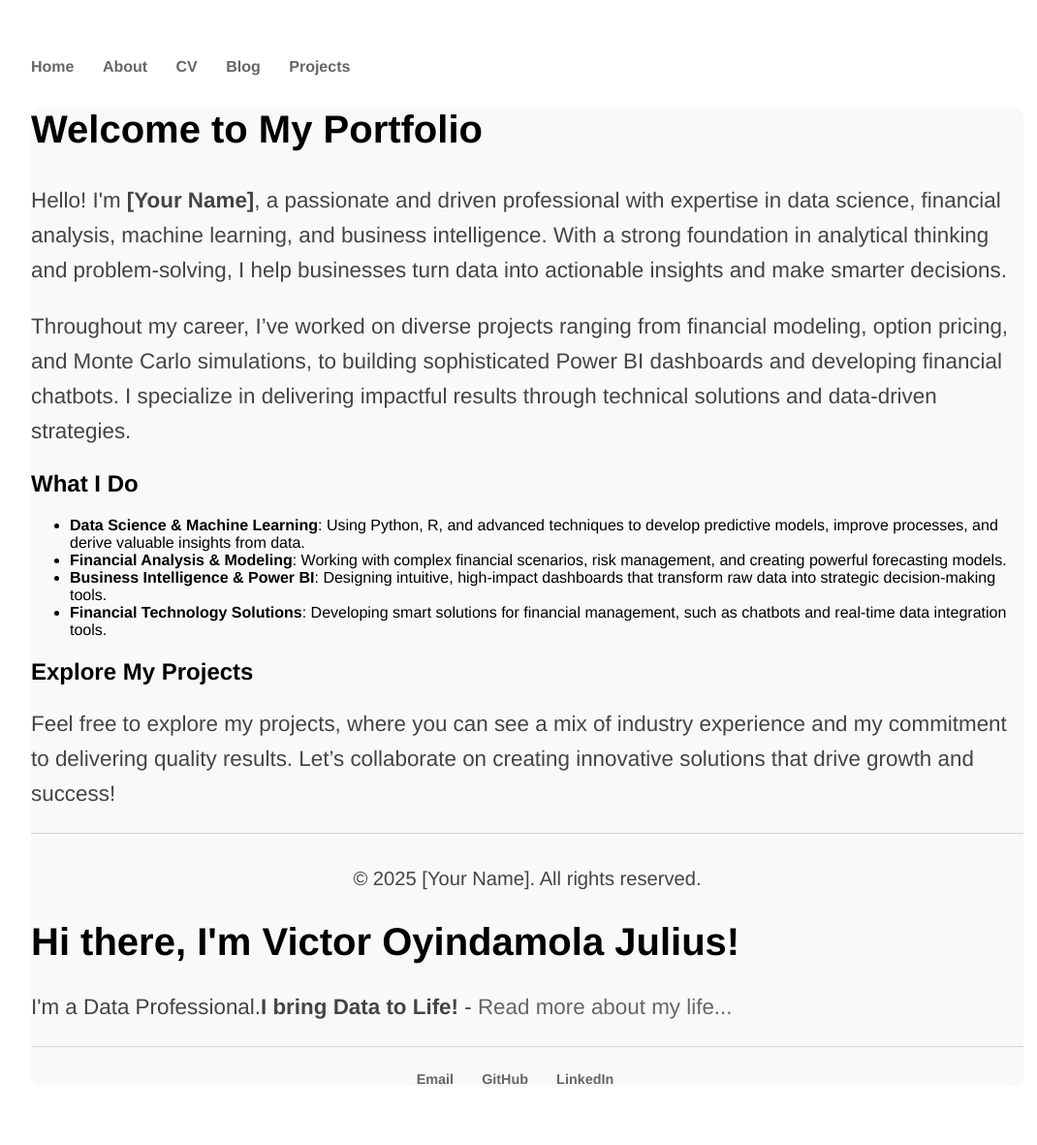
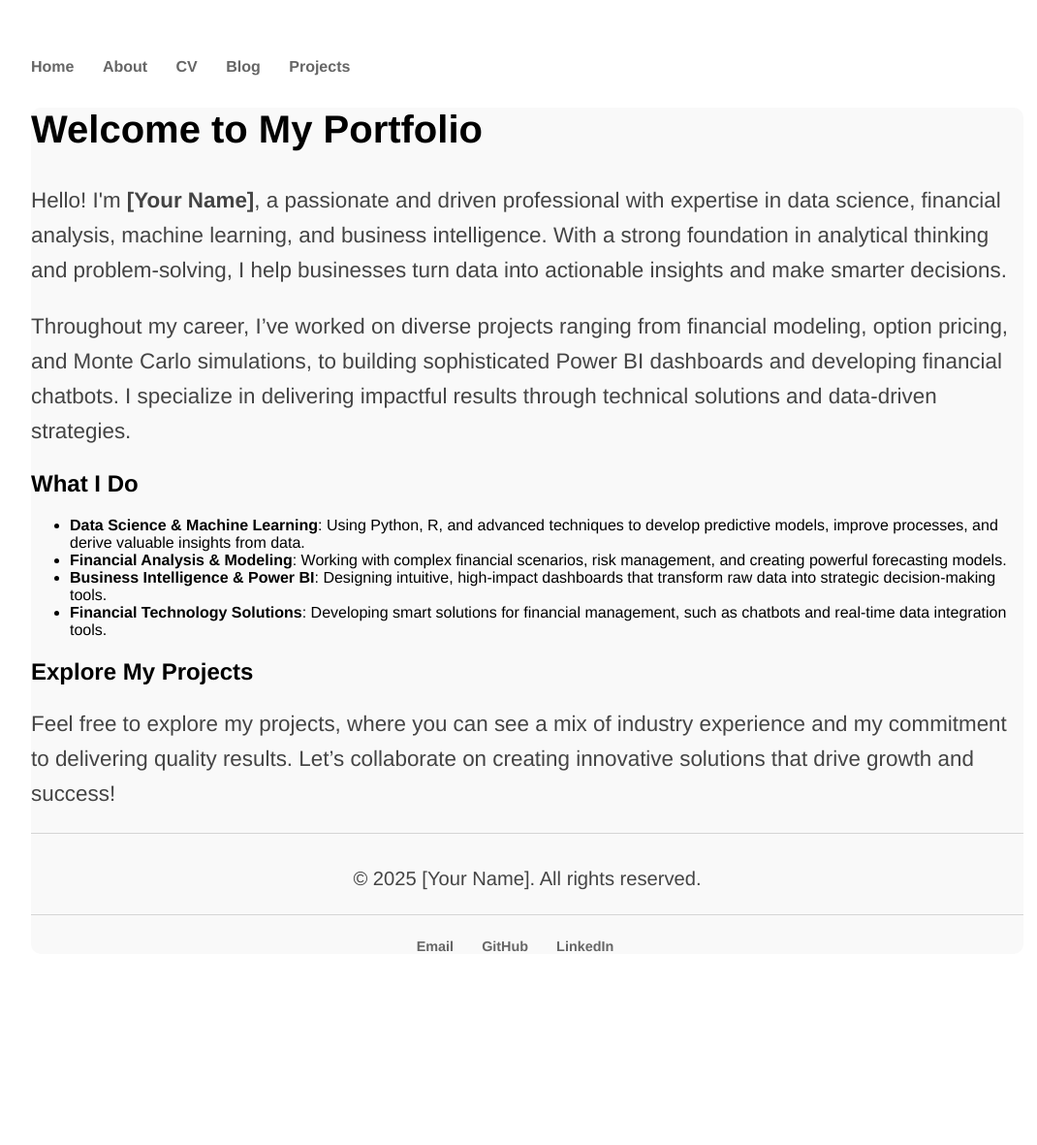
Before and after one commit to VeequeJay/VeequeJay.github.io, a Jekyll site: the page built from index.html, in a window 1280 px wide. Shown: the whole page at 97% size, without its empty margins (96-1166 px from the left). Built offline with Jekyll 4.4.1, drawn with Linux system fonts in a browser that asks for light colours; after the commit the page ends 1044 px from its top, so only the background shows below that.

Commit message:
Update default.html

```diff
--- a/_layouts/default.html
+++ b/_layouts/default.html
@@ -24,10 +24,7 @@
 
     <div class="container">
     {{ content }}
-        <div class="blurb">
-            <h1>Hi there, I'm Victor Oyindamola Julius!</h1>
-            <p>I'm a Data Professional.<strong>I bring Data to Life!</strong> - <a href="/about">Read more about my life...</a></p>
-        </div>
+
 
     <footer>
     <ul>
```
